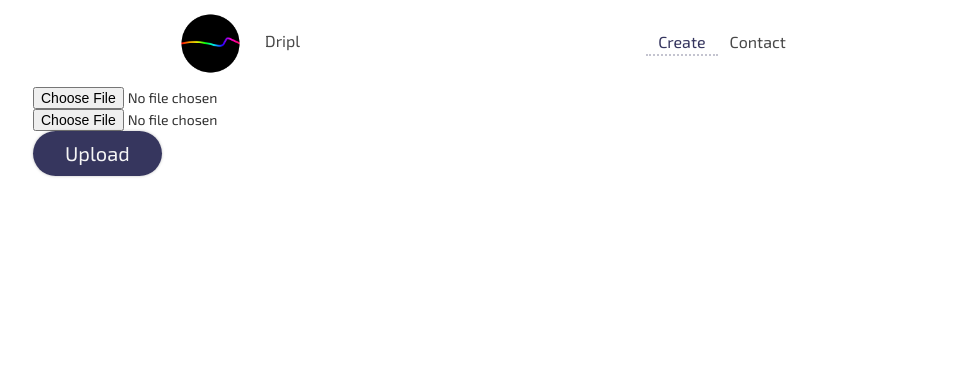
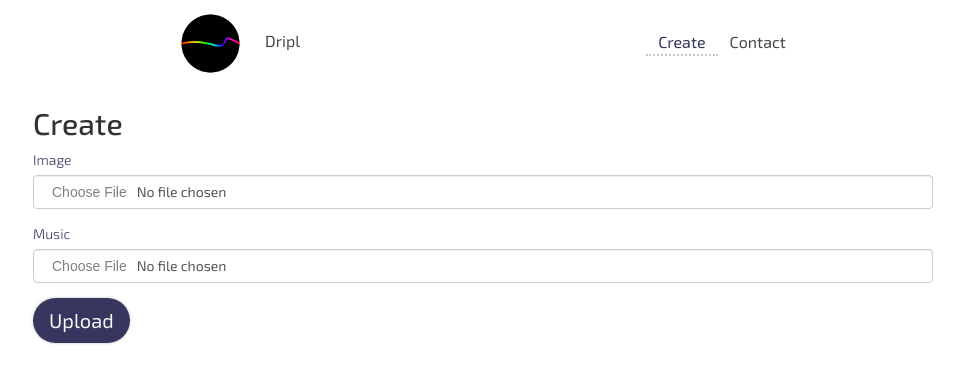
Before and after one commit to DeFiDegen/dripl-front, a React app: page /create in a window 1280 px wide. Shown: the top 382 px of the page, without its empty margins (157-1121 px from the left). Built offline with nearby package versions, Linux system fonts and the light colour scheme.

Commit message:
simple create form styling

```diff
--- a/assets/stylesheets/application.scss
+++ b/assets/stylesheets/application.scss
@@ -5,6 +5,7 @@
 @import './banner.scss';
 @import './about.scss';
 @import './contact.scss';
+@import './create.scss';
 @import url('https://fonts.googleapis.com/css2?family=Exo+2:ital,wght@0,100;0,200;0,300;0,400;0,500;1,100;1,200;1,300;1,400&display=swap');
 
 body {
--- /dev/null
+++ b/assets/stylesheets/create.scss
@@ -0,0 +1,32 @@
+#create-form {
+  label {
+    color: rgba(18, 18, 66, 0.849);
+    font-weight: 300;
+  }
+  button {
+    background: rgba(18, 18, 66, 0.849);
+    border-radius: 75px;
+    padding: 8px 16px;
+    font-size: 20px;
+    color: whitesmoke;
+    box-shadow: 0px 0px 3px rgba(0, 0, 0, 0.253);
+  }
+  button:hover {
+    box-shadow: 0px 0px 12px rgba(0, 0, 0, 0.553);
+    color: white;
+    transition-duration: 300ms;
+  }
+  .form-control:hover {
+    border: 1px solid rgba(18, 18, 66, 0.349);
+  }
+  .form-control:focus {
+    border: 1px solid rgba(18, 18, 66, 0.849);
+  }
+  input[type=file]::file-selector-button {
+    border: none;
+    background-color: white;
+    transition: 1s;
+    color: grey;
+    text-decoration: none;
+  }
+}
--- a/src/components/create.jsx
+++ b/src/components/create.jsx
@@ -24,13 +24,15 @@ class Create extends React.Component {
     });
   }
 
-  // **____INCOMPLETE____** ]
-  handleUpload = () => {
-    // console.log(this.state);
+  // // **____INCOMPLETE____**
+  handleUpload = (event) => {
+    event.preventDefault();
+    console.log(this.state);
     // create new FormData object, then store component state inside
     const data = new FormData();
     data.append("image", this.state.selectedImage, this.state.selectedImage.name);
     data.append("music", this.state.selectedMusic, this.state.selectedMusic.name);
+
     // call axios post method to server endpoint, then console log response from the server
     // ___IMPORTANT___ must setup up api endpoint for this to work
     axios.post("url", data)
@@ -42,9 +44,18 @@ class Create extends React.Component {
   render() {
     return (
       <div className="box">
-        <input type="file" name="image" onChange={this.handleImage} />
-        <input type="file" name="music" onChange={this.handleMusic} />
-        <button type="submit" id="upload-btn" onClick={this.handleUpload}>Upload</button>
+        <h2>Create</h2>
+        <form id="create-form" onSubmit={this.handleUpload}>
+          <div className="form-group">
+            <label>Image</label>
+            <input type="file" className="form-control" name="image" onChange={this.handleImage} />
+          </div>
+          <div className="form-group">
+            <label>Music</label>
+            <input type="file" className="form-control" name="music" onChange={this.handleMusic} />
+          </div>
+          <button type="submit">Upload</button>
+        </form>
       </div>
     );
   }
```
